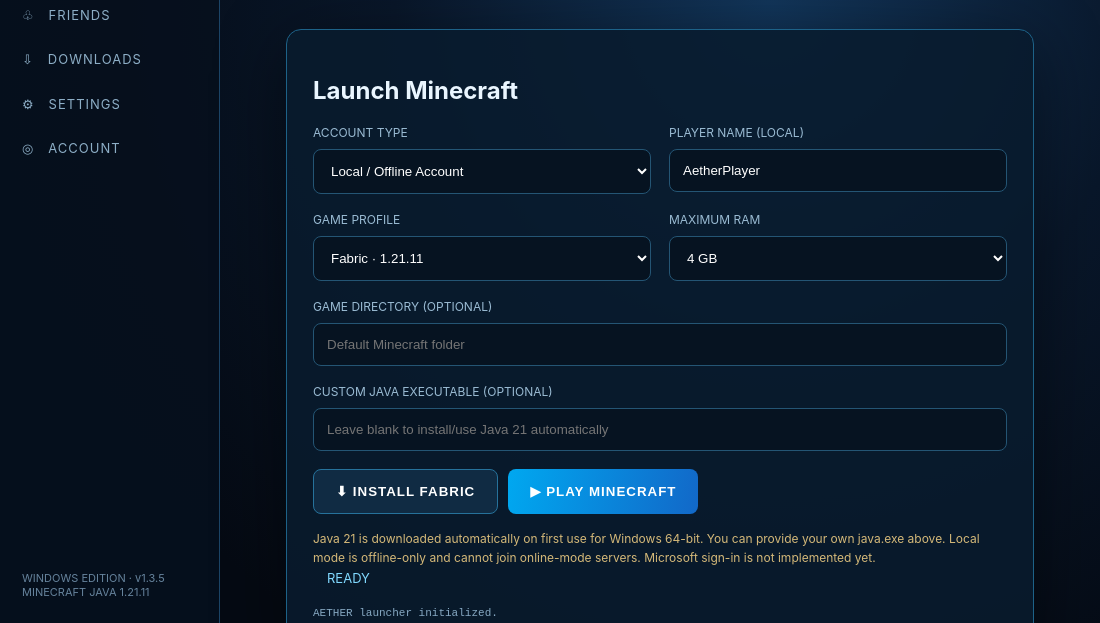
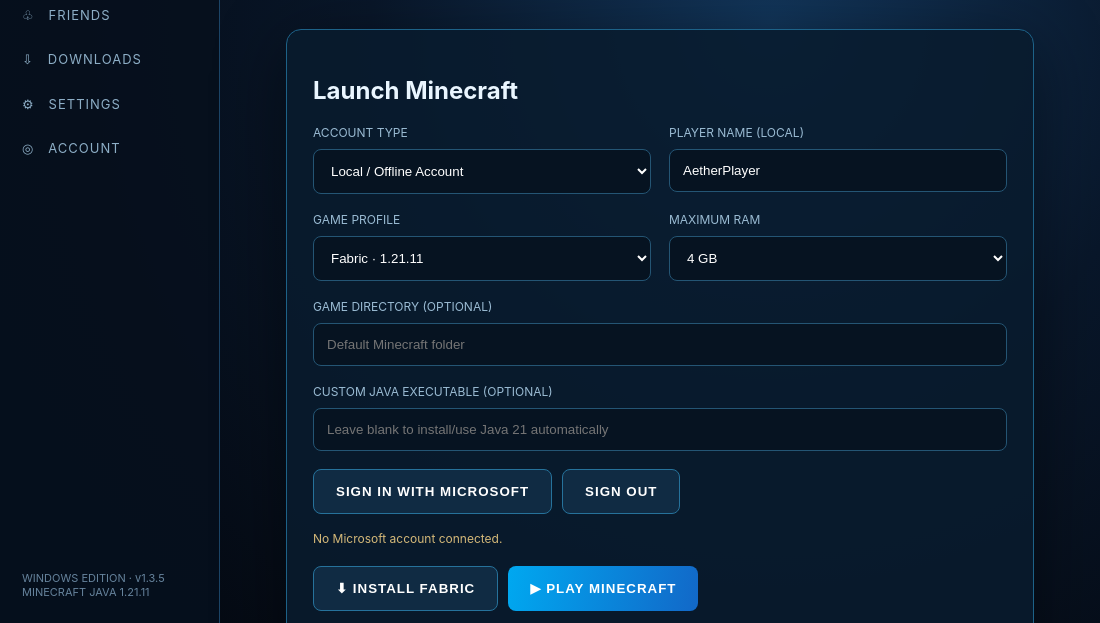
Before and after one commit to namiii911/Aether-_client, an Electron app: page launcher-source/src/index.html in a window 1100 px wide. Shown: the part 176-799 px from the top of the page. Drawn offline with Linux system fonts and the light colour scheme; no server answers.

Commit message:
feat(ui): add Microsoft account sign-in controls

```diff
--- a/launcher-source/src/index.html
+++ b/launcher-source/src/index.html
@@ -26,7 +26,7 @@ button.secondary{background:#102b43;border:1px solid #26729b}button:disabled{opa
 <section class="panel"><h2>Launch Minecraft</h2>
 <div class="row">
 <div class="field"><label>ACCOUNT TYPE</label><select id="accountType"><option value="local">Local / Offline Account</option><option value="microsoft">Microsoft Premium Account (coming soon)</option></select></div>
-<div class="field"><label>PLAYER NAME (LOCAL)</label><input id="username" maxlength="16" value="AetherPlayer" placeholder="Minecraft username"></div>
+<div class="field" id="localNameField"><label>PLAYER NAME (LOCAL)</label><input id="username" maxlength="16" value="AetherPlayer" placeholder="Minecraft username"></div>
 </div>
 <div class="row" style="margin-top:18px">
 <div class="field"><label>GAME PROFILE</label><select id="profile"><option value="fabric">Fabric · 1.21.11</option><option value="vanilla">Vanilla · 1.21.11</option></select></div>
@@ -34,7 +34,8 @@ button.secondary{background:#102b43;border:1px solid #26729b}button:disabled{opa
 </div>
 <div class="field" style="margin-top:18px"><label>GAME DIRECTORY (OPTIONAL)</label><input id="gameDir" placeholder="Default Minecraft folder"></div>
 <div class="field" style="margin-top:18px"><label>CUSTOM JAVA EXECUTABLE (OPTIONAL)</label><input id="javaPath" placeholder="Leave blank to install/use Java 21 automatically"></div>
+<div class="actions"><button class="secondary" id="loginMicrosoft">SIGN IN WITH MICROSOFT</button><button class="secondary" id="logoutMicrosoft">SIGN OUT</button></div><div class="notice" id="accountStatus" style="display:block">No Microsoft account connected.</div>
 <div class="actions"><button class="secondary" id="installFabric">⬇ INSTALL FABRIC</button><button id="play">▶ PLAY MINECRAFT</button></div>
-<div class="notice">Java 21 is downloaded automatically on first use for Windows 64-bit. You can provide your own java.exe above. Local mode is offline-only and cannot join online-mode servers. Microsoft sign-in is not implemented yet.</div>
+<div class="notice">Java 21 is downloaded automatically on first use for Windows 64-bit. You can provide your own java.exe above. Local mode is offline-only and cannot join online-mode servers. Microsoft sign-in checks Minecraft Java ownership and stores its refresh token encrypted with Windows secure storage.</div>
 <span id="status">READY</span><pre id="log">AETHER launcher initialized.</pre>
 </section></main></div><script src="renderer.js"></script></body></html>
```
